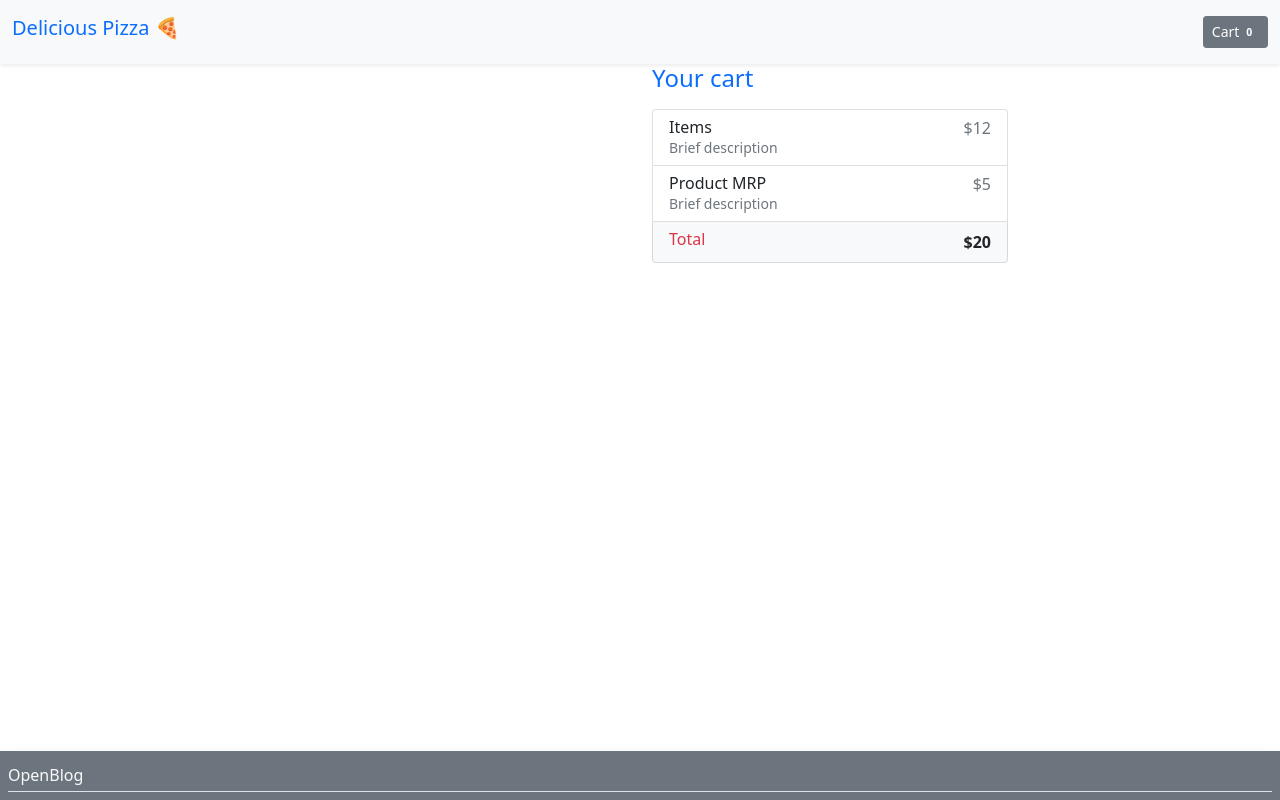
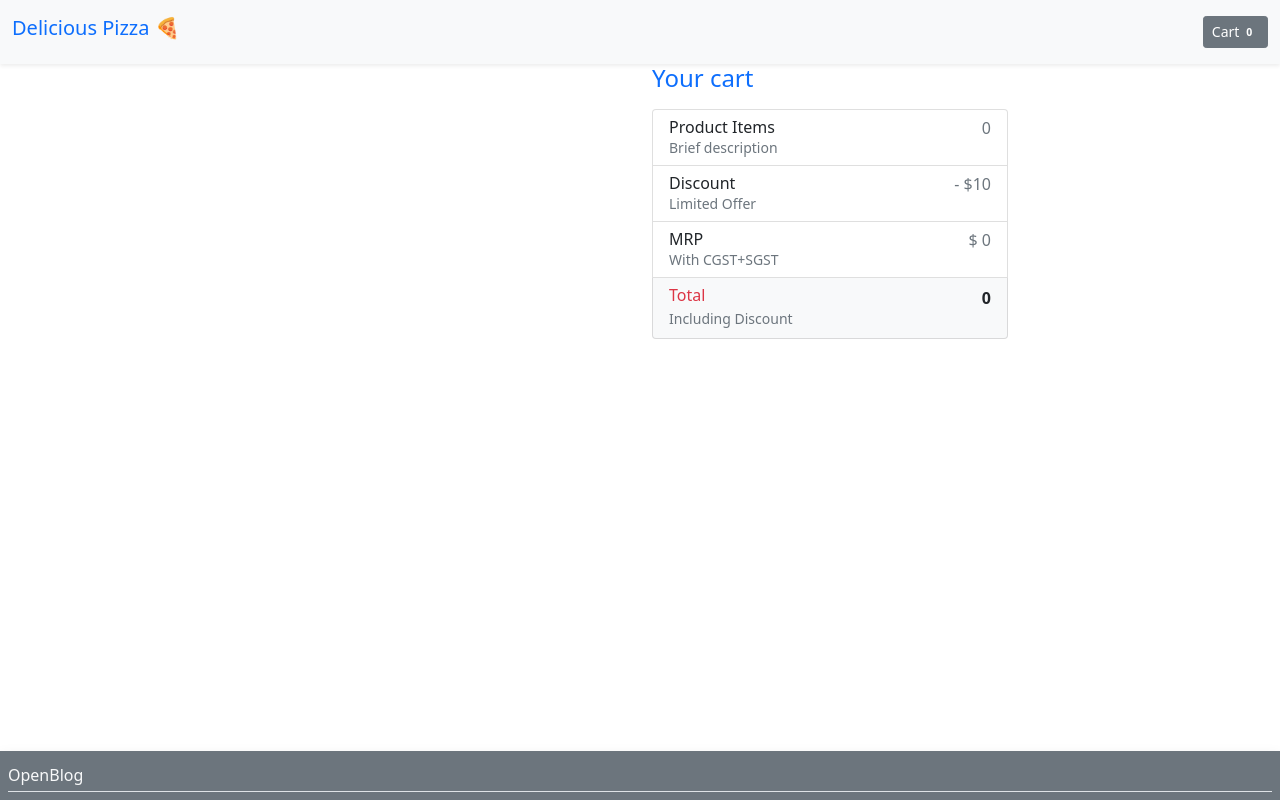
Before and after one commit to Niikpatil/food-store, a React (Create React App) app: page /cart in a window 1280 px wide. Built offline with nearby package versions, Linux system fonts and the light colour scheme.

Commit message:
Working Remove Cart

```diff
--- a/src/components/CartItemPage/CartItemPage.js
+++ b/src/components/CartItemPage/CartItemPage.js
@@ -1,16 +1,46 @@
 import React from "react";
+import { connect } from "react-redux";
+import { removeFromCart } from "../../redux/actions/pizzaActions";
 
-const CartItemPage = ({ CartList }) => {
+const CartItemPage = ({ CartList, removeFromCart }) => {
   return (
-    <div className="card">
+    <div className="card m-2">
       <div className="card-body">
         <h5 className="card-title">{CartList.title}</h5>
-        <p className="card-text">
-          With supporting text below as a natural lead-in to additional content.
-        </p>
+        <p className="card-text">{CartList.description}</p>
+        <p className="card-text">{CartList.price}</p>
+
+        <div
+          class="btn-toolbar justify-content-between"
+          role="toolbar"
+          aria-label="Toolbar with button groups"
+        >
+          <div class="input-group p-2">
+            <button type="button" class="btn btn-outline-secondary">
+              +
+            </button>
+            <span className="badge  form-control">cartItem</span>
+            <button type="button" class="btn btn-outline-secondary">
+              -
+            </button>
+          </div>
+        </div>
+
+        <button
+          onClick={() => removeFromCart(CartList.id)}
+          className="btn btn-sm btn-danger"
+        >
+          Remove Item
+        </button>
       </div>
     </div>
   );
 };
 
-export default CartItemPage;
+const mapDispatchToProps = (dispatch) => {
+  return {
+    removeFromCart: (id) => dispatch(removeFromCart(id)),
+  };
+};
+
+export default connect(null, mapDispatchToProps)(CartItemPage);
--- a/src/components/CartPage/CartPage.js
+++ b/src/components/CartPage/CartPage.js
@@ -1,10 +1,27 @@
-import React from "react";
+import React, { useEffect, useState } from "react";
 import { connect } from "react-redux";
 import CartItemPage from "../CartItemPage/CartItemPage";
 
 const CartPage = ({ cart }) => {
+  const [totalAmount, setTotalAmount] = useState(0);
+  const [cartItem, setCartItem] = useState(0);
+
+  useEffect(() => {
+    let items = 0;
+    let price = 0;
+
+    cart.forEach((item) => {
+      items += item.qty;
+      price += item.qty * item.price;
+    });
+
+    setCartItem(items);
+    setTotalAmount(price);
+  }, [cart, totalAmount, cartItem, setTotalAmount, setCartItem]);
+
   return (
     <div className="container">
+      {/* Responsible for Cart List item */}
       <div className="row">
         <div className="col-6 mt-4 cart">
           {cart.map((itemList) => (
@@ -12,37 +29,40 @@ const CartPage = ({ cart }) => {
           ))}
         </div>
 
+        {/* Responsible for price,total, summry */}
         <div className="col-md-5 col-lg-4 order-md-last">
           <h4 className="d-flex justify-content-between align-items-center mb-3">
             <span className="text-primary">Your cart</span>
-            {/* <span className="badge bg-primary rounded-pill">3</span> */}
+            {/* <span className="badge bg-primary rounded-pill">{cartItem}</span> */}
           </h4>
           <ul className="list-group mb-3">
             <li className="list-group-item d-flex justify-content-between lh-sm">
               <div>
-                <h6 className="my-0">Items</h6>
+                <h6 className="my-0">Product Items</h6>
                 <small className="text-muted">Brief description</small>
               </div>
-              <span className="text-muted">$12</span>
+              <span className="text-muted"> {cartItem} </span>
             </li>
             <li className="list-group-item d-flex justify-content-between lh-sm">
               <div>
-                <h6 className="my-0">Product MRP</h6>
-                <small className="text-muted">Brief description</small>
+                <h6 className="my-0">Discount</h6>
+                <small className="text-muted">Limited Offer</small>
               </div>
-              <span className="text-muted">$5</span>
+              <span className="text-muted"> - $10 </span>
             </li>
-            {/* <li className="list-group-item d-flex justify-content-between bg-light">
-              <div className="text-success">
-                <h6 className="my-0">Promo code</h6>
+            <li className="list-group-item d-flex justify-content-between lh-sm">
+              <div>
+                <h6 className="my-0">MRP</h6>
+                <small className="text-muted">With CGST+SGST </small>
               </div>
-              <span className="text-success">−$5</span>
-            </li> */}
+              <span className="text-muted">$ {totalAmount}</span>
+            </li>
             <li className="list-group-item d-flex justify-content-between bg-light">
               <div className="text-danger">
                 <h6 className="my-0">Total</h6>
+                <small className="text-muted">Including Discount</small>
               </div>
-              <strong>$20</strong>
+              <strong>{totalAmount <= 0 ? "0" : `${totalAmount - 10}`}</strong>
             </li>
           </ul>
         </div>
--- a/src/redux/actions/pizzaActions.js
+++ b/src/redux/actions/pizzaActions.js
@@ -14,7 +14,7 @@ export const addToCart = (itemId) => {
   };
 };
 
-export const removePizza = (itemId) => {
+export const removeFromCart = (itemId) => {
   return {
     type: REMOVE_CART_PIZZA,
     payload: {
--- a/src/redux/reducers/pizzaReducer.js
+++ b/src/redux/reducers/pizzaReducer.js
@@ -47,8 +47,8 @@ const pizzaReducer = (state = initialState, action) => {
         (plist) => plist.id === action.payload.id
       );
       // Check if Item is in cart already
-      const inCart = state.cart.find((item) =>
-        item.id === action.payload.id ? true : false
+      const inCart = state.cart.find((x) =>
+        x.id === action.payload.id ? true : false
       );
 
       return {
@@ -64,14 +64,16 @@ const pizzaReducer = (state = initialState, action) => {
 
     case REMOVE_CART_PIZZA:
       return {
-        // ...state,
-        // numOfPizza: state.numOfPizza - 1,
+        ...state,
+        cart: state.cart.filter((x) => x.id !== action.payload.id),
       };
 
     case QUANTITY_CART_PIZZA:
       return {
-        // ...state,
-        // numOfPizza: state.numOfPizza - 1,
+        ...state,
+        cart: state.cart.map((x) =>
+          x.id === action.payload.id ? { ...x, qty: +action.payload.qty } : x
+        ),
       };
 
     default:
```
Also changed, not shown: src/redux/reducers/CartItemReducer.js (added).
